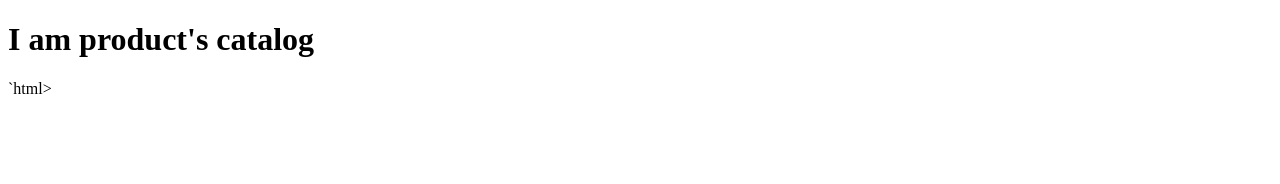
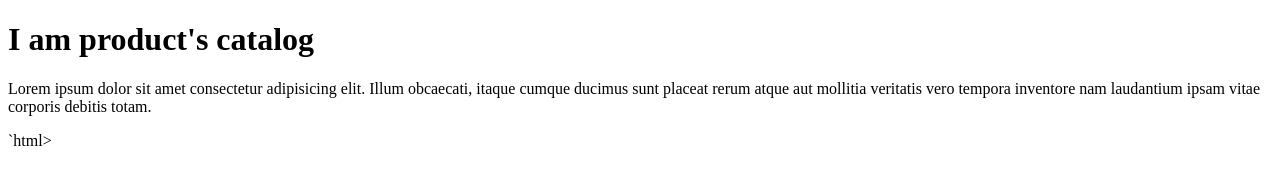
Before and after one commit to dmytroshepel/second-test, a plain HTML site: page cat.html in a window 1280 px wide. Drawn offline with Linux system fonts and the light colour scheme.

Commit message:
test saved in gitab

```diff
--- a/cat.html
+++ b/cat.html
@@ -8,4 +8,5 @@
 </head>
 <body>
     <h1>I am product's catalog</h1>
+    <p>Lorem ipsum dolor sit amet consectetur adipisicing elit. Illum obcaecati, itaque cumque ducimus sunt placeat rerum atque aut mollitia veritatis vero tempora inventore nam laudantium ipsam vitae corporis debitis totam.</p>
 `</body>html>
```
